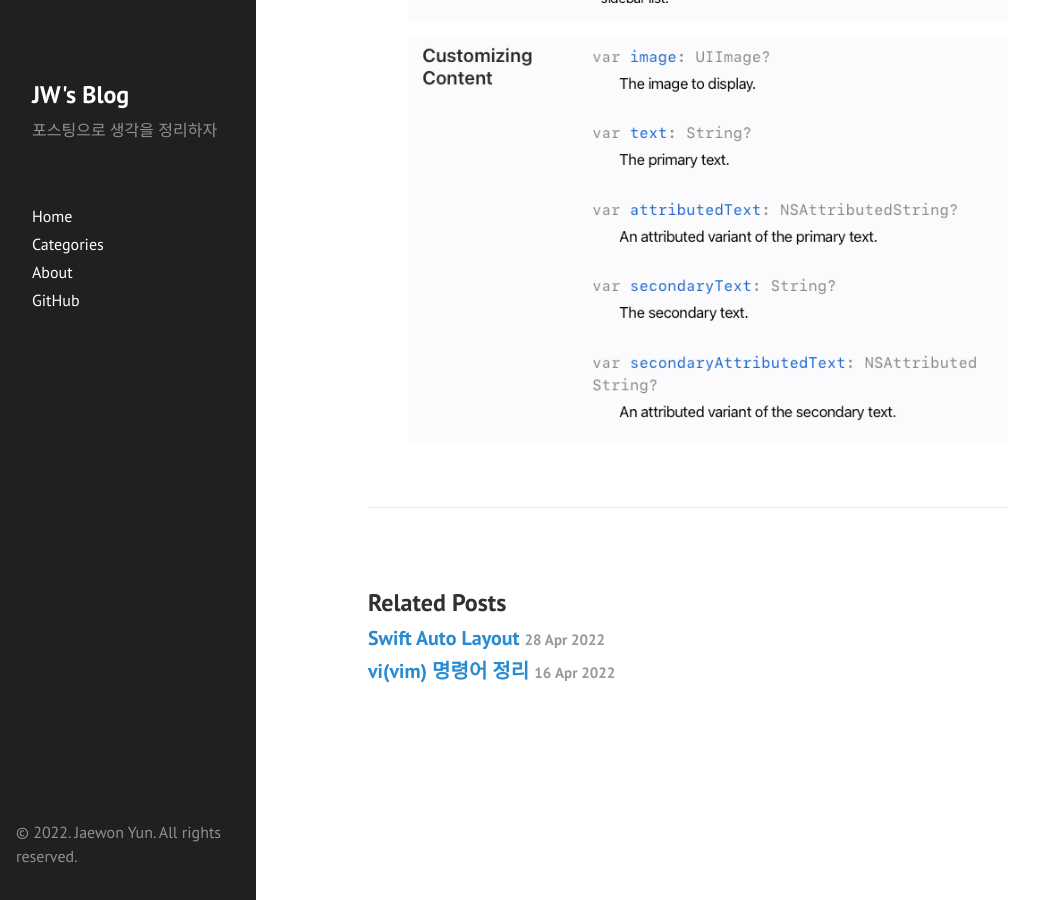
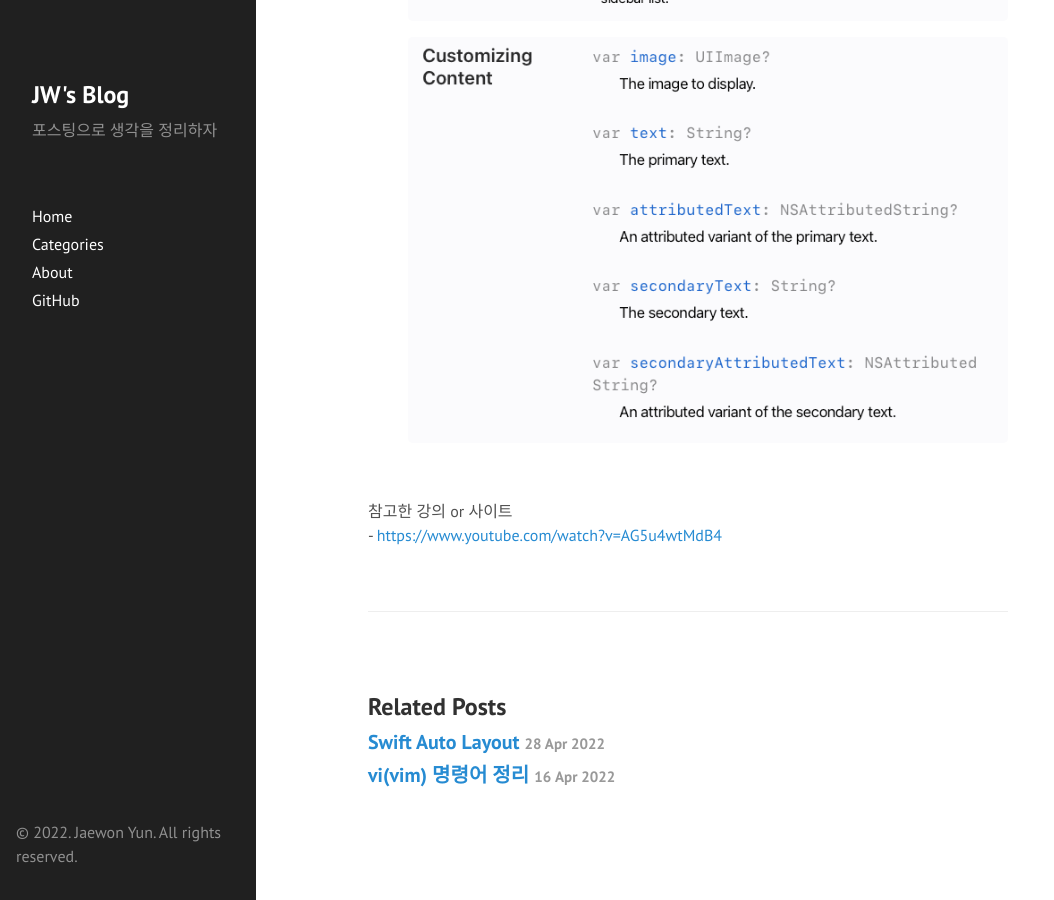
Before and after one commit to woin2ee/woin2ee.github.io, a Jekyll site: the page built from _posts/2022./2022-05-06-table-view-contentConfiguration.md, in a window 1280 px wide and 900 px high, scrolled down 1624 px. Shown: the whole window, without its empty margins (0-1054 px from the left). Built offline with Jekyll 4.4.1, drawn with Linux system fonts in a browser that asks for light colours.

Commit message:
Update Post

```diff
--- a/_posts/2022./2022-05-06-table-view-contentConfiguration.md
+++ b/_posts/2022./2022-05-06-table-view-contentConfiguration.md
@@ -50,3 +50,8 @@ func tableView(_ tableView: UITableView, cellForRowAt indexPath: IndexPath) ->
 - **`UIListContentConfiguration`** : 리스트 형식으로 보여주는 content view의 contentConfiguration 를 담당하는 구조체. `UIContentConfiguration` Protocol을 준수하고 있다. 객체를 생성하는 static 메소드를 여러개 가지고 있고, text & image 등을 설정하는 property들을 가지고 있다.
 ![UIListContentConfiguration-Creating-Default-Cell-Configurations](http://woin2ee.github.io/asset/images/UIListContentConfiguration-Creating-Default-Cell-Configurations.png)
 ![UIListContentConfiguration-Customizing-Content](http://woin2ee.github.io/asset/images/UIListContentConfiguration-Customizing-Content.png)
+
+&nbsp;
+
+참고한 강의 or 사이트
+\- [https://www.youtube.com/watch?v=AG5u4wtMdB4](https://www.youtube.com/watch?v=AG5u4wtMdB4)
```
